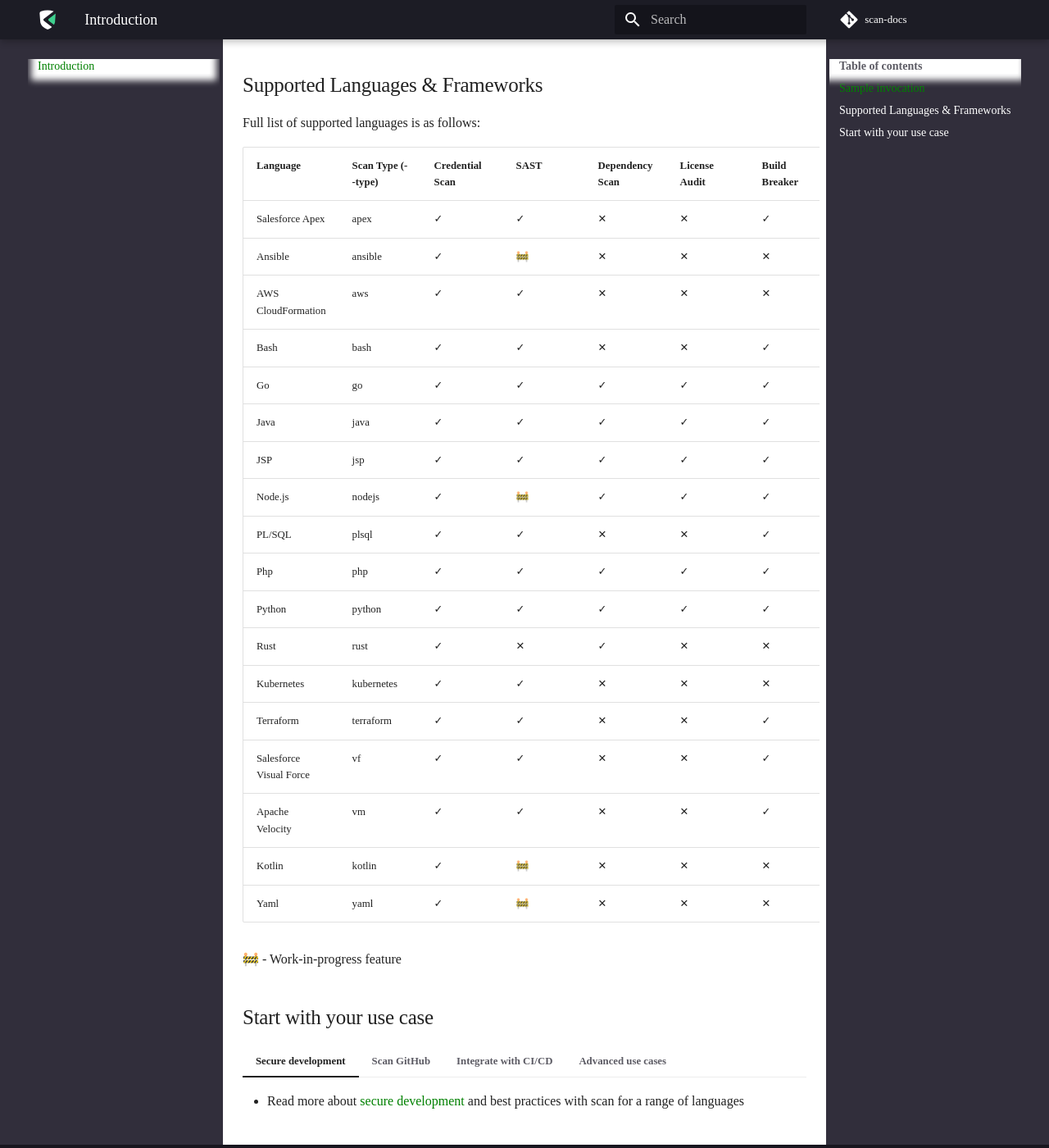
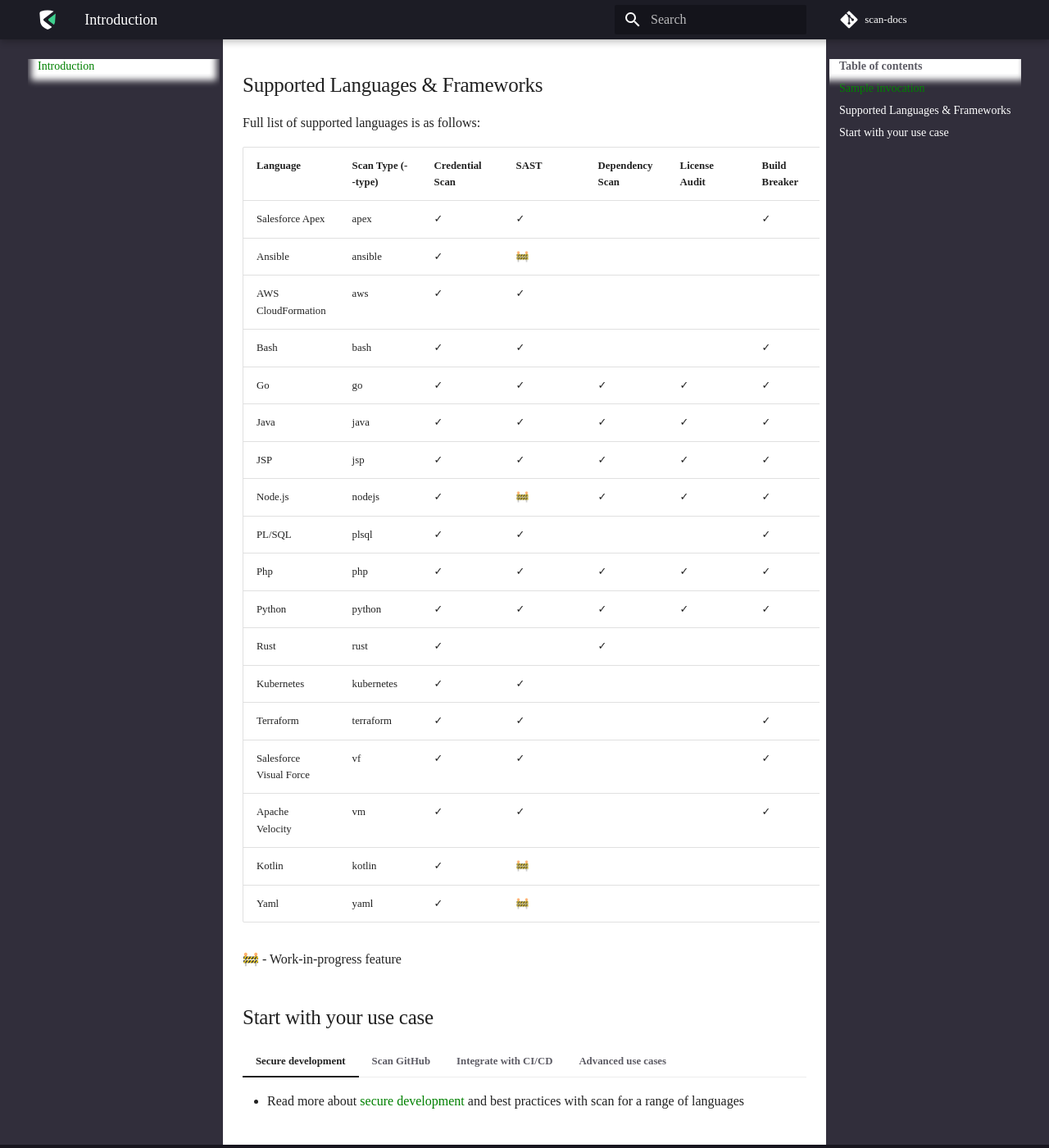
Before and after one commit to ShiftLeftSecurity/scan-docs, an MkDocs documentation site: the page built from docs/index.md, in a window 1280 px wide and 1400 px high, scrolled down 1187 px. Shown: the whole window at 82% size. Built offline with MkDocs 1.6.1 and Material for MkDocs 9.7.7, drawn with Linux system fonts in a browser that asks for light colours; some web fonts are replaced; comment, search, counter and statistics services are not loaded.

```diff
--- a/docs/index.md
+++ b/docs/index.md
@@ -32,24 +32,24 @@ Full list of supported languages is as follows:
 
 | Language | Scan Type (--type) | Credential Scan | SAST | Dependency Scan | License Audit | Build Breaker |
 |----------|-----------|---------------------|------|-----------------|---------------|---------------|
-| Salesforce Apex     | apex | ✓ | ✓ | ✕ | ✕ | ✓ |
-| Ansible     | ansible | ✓ | 🚧 | ✕ | ✕ | ✕ |
-| AWS CloudFormation     | aws | ✓ | ✓ | ✕ | ✕ | ✕ |
-| Bash     | bash | ✓ | ✓ | ✕ | ✕ | ✓ |
+| Salesforce Apex     | apex | ✓ | ✓ | | | ✓ |
+| Ansible     | ansible | ✓ | 🚧 | | | |
+| AWS CloudFormation     | aws | ✓ | ✓ | | | |
+| Bash     | bash | ✓ | ✓ | | | ✓ |
 | Go     | go | ✓ | ✓ | ✓ | ✓ | ✓ |
 | Java     | java | ✓ | ✓ | ✓ | ✓ | ✓ |
 | JSP     | jsp | ✓ | ✓ | ✓ | ✓ | ✓ |
 | Node.js     | nodejs | ✓ | 🚧 | ✓ | ✓ | ✓ |
-| PL/SQL     | plsql | ✓ | ✓ | ✕ | ✕ | ✓ |
+| PL/SQL     | plsql | ✓ | ✓ | | | ✓ |
 | Php     | php | ✓ | ✓ | ✓ | ✓ | ✓ |
 | Python     | python | ✓ | ✓ | ✓ | ✓ | ✓ |
-| Rust     | rust | ✓ | ✕ | ✓ | ✕ | ✕ |
-| Kubernetes     | kubernetes | ✓ | ✓ | ✕ | ✕ | ✕ |
-| Terraform     | terraform | ✓ | ✓ | ✕ | ✕ | ✓ |
-| Salesforce Visual Force    | vf | ✓ | ✓ | ✕ | ✕ | ✓ |
-| Apache Velocity    | vm | ✓ | ✓ | ✕ | ✕ | ✓ |
-| Kotlin    | kotlin | ✓ | 🚧 | ✕ | ✕ | ✕ |
-| Yaml     | yaml | ✓ | 🚧 | ✕ | ✕ | ✕ |
+| Rust     | rust | ✓ | | ✓ | | |
+| Kubernetes     | kubernetes | ✓ | ✓ | | | |
+| Terraform     | terraform | ✓ | ✓ | | | ✓ |
+| Salesforce Visual Force    | vf | ✓ | ✓ | | | ✓ |
+| Apache Velocity    | vm | ✓ | ✓ | | | ✓ |
+| Kotlin    | kotlin | ✓ | 🚧 | | | |
+| Yaml     | yaml | ✓ | 🚧 | | | |
 
 🚧 - Work-in-progress feature
 
--- a/mkdocs.yml
+++ b/mkdocs.yml
@@ -62,6 +62,7 @@ nav:
   - "IDE Integration": "integrations/vscode.md"
   - "Secure Development":
       - "Introduction": "secure-development/README.md"
+      - "OWASP Top 10": "secure-development/owasp.md"
       - "Python": "secure-development/python.md"
       - "Go": "secure-development/go.md"
       - "Java": "secure-development/java.md"
```
Also changed, not shown: docs/secure-development/owasp.md (+20 -0 lines), 2 other files.
